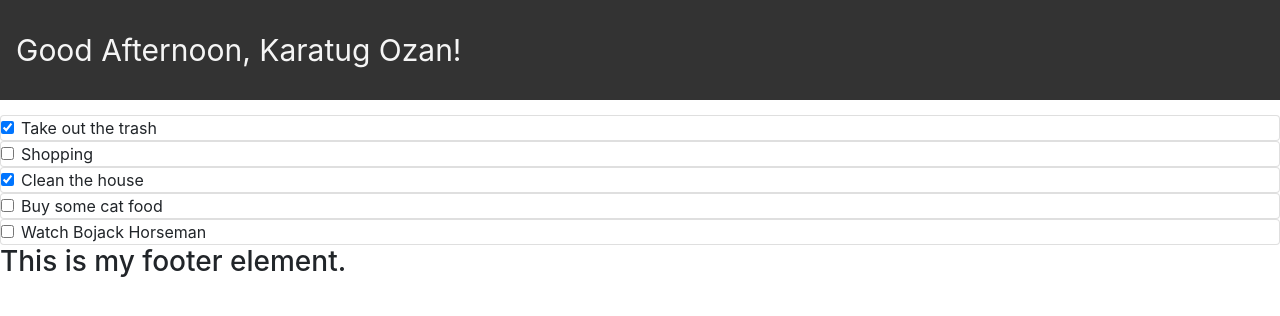
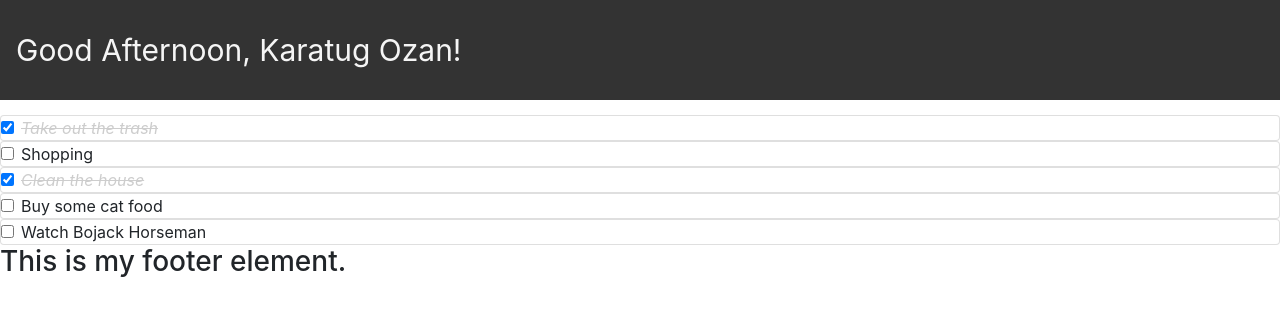
Before and after one commit to karatugo/workinn, a React (Create React App) app in the folder workin/: page / in a window 1280 px wide. Shown: the top 316 px of the page. Built offline with nearby package versions, Linux system fonts and the light colour scheme.

Commit message:
Style completed todo items

```diff
--- a/workin/src/components/TodoItem.js
+++ b/workin/src/components/TodoItem.js
@@ -1,6 +1,12 @@
 import React from "react"
 
 function TodoItem(props) {
+    const completedStyle = {
+        fontStyle: "italic",
+        color: "#cdcdcd",
+        textDecoration: "line-through"
+    }
+
     return (
         <div className="card form-check">
             <input
@@ -9,7 +15,11 @@ function TodoItem(props) {
                 checked={props.item.completed}
                 onChange={() => props.handleChange(props.item.id)}
             />
-            <label className="form-check-label">{props.item.text}</label>
+            <label
+                style={props.item.completed ? completedStyle : null}
+                className="form-check-label">
+                {props.item.text}
+            </label>
         </div>
     )
 }
```
